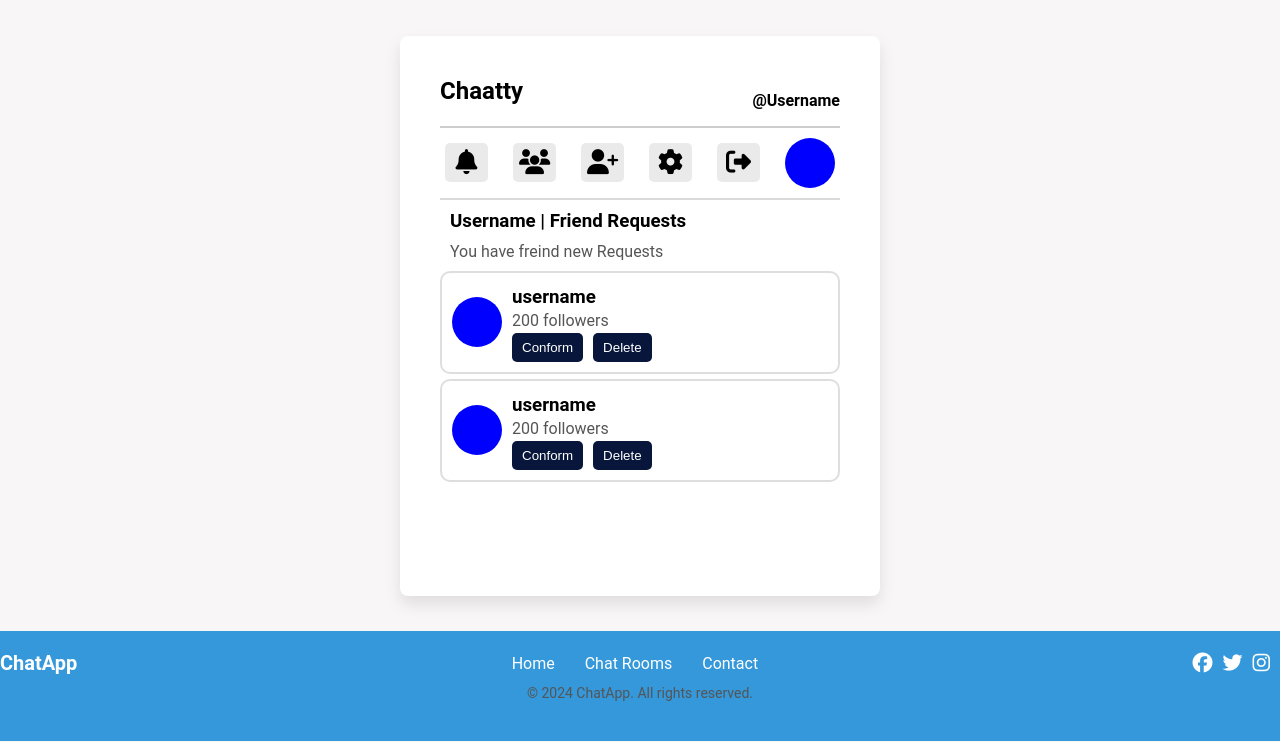
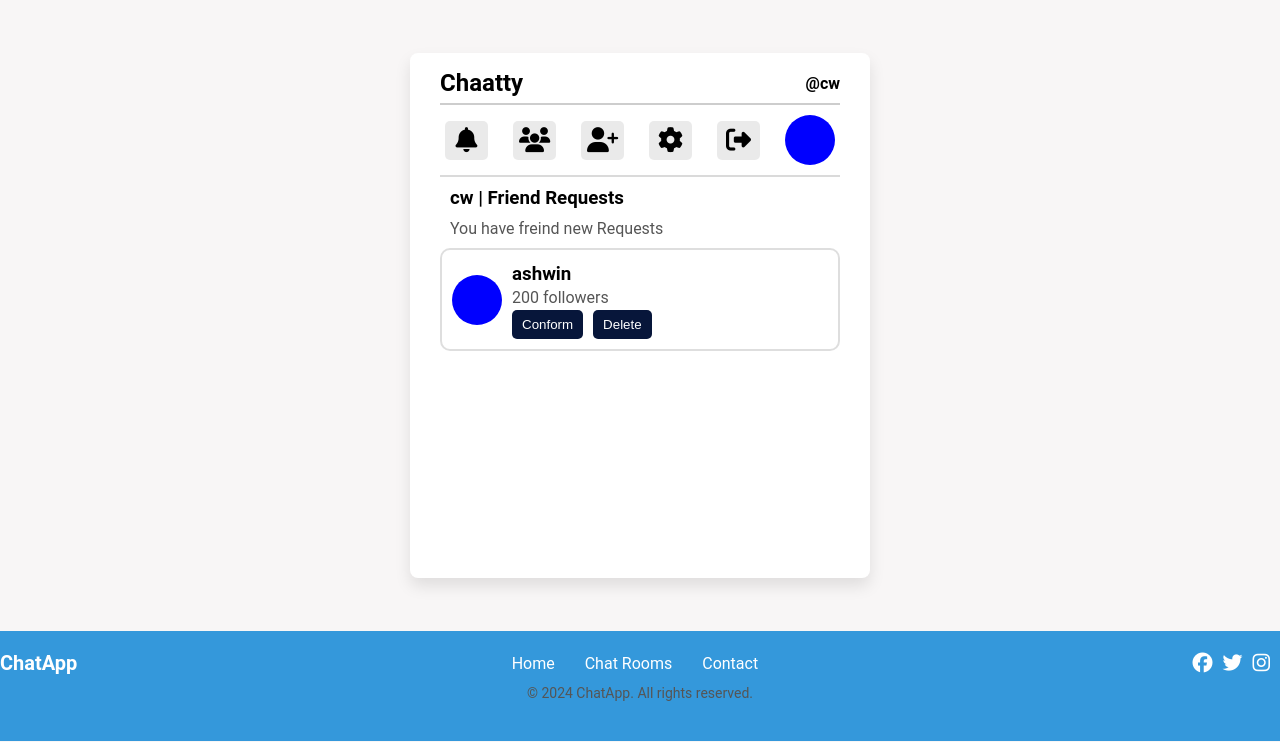
Before and after one commit to ChaitanyaLonarkar/Chat-App, a Django app: page /friend_request/ in a window 1280 px wide. Shown: the part 58-800 px from the top of the page. Run offline with Django 4.2, Linux system fonts and the light colour scheme; a user stored in the database is signed in; data comes from the database, SQL or seed files in the repository; both versions use the stored data as it was after the commit.

Commit message:
added accept friend request feature

```diff
--- a/mychatapp/views.py
+++ b/mychatapp/views.py
@@ -86,7 +86,10 @@ def add_friend(request):
 
 @login_required(login_url='/login')
 def friend_request(request):
-    return render(request,'friend_request.html')
+    user=request.user
+    friend_request=FriendRequest.objects.filter(receiver=user)
+    context={"f_friends":friend_request}
+    return render(request,'friend_request.html',context)
 
 @login_required(login_url='/login')
 def update_profile(request):
@@ -133,8 +136,14 @@ def logout_page(request):
 @login_required(login_url='/login')
 def send_friend_request(request):
     data =json.loads(request.body)
-    # user_id=data['id']
     user=get_user_model()
-    receiver=User.objects.get(id=data)
+    receiver=user.objects.get(id=data)
     friend_request=FriendRequest.objects.create(sender=request.user,receiver=receiver)
     return JsonResponse('chat',safe=False)
+
+# @login_required(login_url='/login')
+def accept_friend_request(request):
+    data =json.loads(request.body)
+    user=get_user_model()
+    receiver=user.objects.get(id=data)
+    return JsonResponse('it is working',safe=False)
--- a/static/css/home.css
+++ b/static/css/home.css
@@ -3,10 +3,11 @@
   justify-content: space-between;
   align-items: center;
   border-bottom: 2px solid rgba(156, 156, 156, 0.5);
-  height: 50px;
+  height: 35px;
 }
-.headerr h2 {
+.headerr h2 ,.headerr h4 {
   /* align-items: center; */
+  margin-bottom: 5px;
   margin-top: 0px;
 }
 .navigation {
@@ -97,11 +98,12 @@
 }
 .suggestion{
   overflow-y: scroll;
-  height:290px;
+  height:305px;
 }
 /* width */
 ::-webkit-scrollbar {
   width: 10px;
+
 }
 
 /* Track */
--- a/static/css/style.css
+++ b/static/css/style.css
@@ -12,7 +12,7 @@ body {
 .container {
     text-align: center;
     background-color: #ffffff;
-    padding: 40px;
+    padding: 15px 30px 30px;
     width: 400px;
     height: 60vh;
     border-radius: 8px;
--- a/templates/add_friend.html
+++ b/templates/add_friend.html
@@ -51,11 +51,11 @@
                        <h3>{{ friend.username }}</h3>
                        <p>200 followers</p>
                       <!-- below line is used for a request is send and when page is refresh then we want the buttons are dsable already once the request is sent  then we use this lines and also related to custom.filter file-->
-                       {% if friend.id|if_id_in_queryset:f_request %}
+                       {% if friend.id|my_custom_filter:f_friends %}
 
                        <div class="btns">
-                        <button class="button add_req disable" data-id={{friend.id}}>Request sent</button>
-                        <button class="button remove" data-id={{friend.id}}>Cancel request</button>
+                        <button class="button add_req disable" data-id={{friend.id}}>Request Sent</button>
+                        <button class="button remove" data-id={{friend.id}}>Cancel Request</button>
                        </div>
                        {% else %}
 
--- a/templates/friend_request.html
+++ b/templates/friend_request.html
@@ -21,7 +21,7 @@
       <div class="container">
         <div class="headerr">
           <h2>Chaatty</h2>
-          <h4>@Username</h4>
+          <h4>@{{request.user}}</h4>
         </div>
         <div class="navigation">
             <a href="{% url "notifications" %}"><i class="fa-solid fa-bell"></i></a>
@@ -33,34 +33,60 @@
           </div>
         <div class="suggestion">
           <div class="user-sug">
-            <h3>Username | Friend Requests</h3>
+            <h3>{{request.user}} | Friend Requests</h3>
             <p>You have freind new Requests</p>
           </div>
+          {% for f_request in f_friends %}
           <div class="new-friend">
             <div class="users"></div>
             <div class="otherr">
-              <h3>username</h3>
+              <h3>{{f_request.sender.username}}</h3>
               <p>200 followers</p>
               <div class="btns">
-                <button class="button">Conform</button>
-                <button class="button">Delete</button>
+                <button class="button conform-btn" data-id={{f_request.sender.id}}>Conform</button>
+                <button class="button delete-btn">Delete</button>
               </div>
             </div>
           </div>
-          <div class="new-friend">
-            <div class="users"></div>
-            <div class="otherr">
-              <h3>username</h3>
-              <p>200 followers</p>
-              <div class="btns">
-                <button class="button">Conform</button>
-                <button class="button">Delete</button>
-              </div>
-            </div>
-          </div>
+          {% endfor %}
+
         </div>
       </div>
     </div>
     {% block footer %}{% include 'footer.html' %}{% endblock footer %}
   </body>
+  <script>
+    let cnfbtn=document.querySelectorAll('.conform-btn')
+
+    for (let btn of cnfbtn){
+      btn.addEventListener('click',addFriend)
+    }
+    async function postJSON(data,btn) {
+      let url="{% url 'send_request' %}"
+      try {
+        const response = await fetch(url, {
+          method: "POST",
+          headers: {
+            "Content-Type": "application/json",
+            'X-CSRFToken': csrftoken
+          },
+          body: JSON.stringify(data),
+        });
+
+        const result = await response.json();
+        console.log("Success:", result);
+
+      }
+      catch (error) {
+        console.error("Error:", error);
+        console.log("sjhdfjksd")
+      }
+    }
+    function addFriend(e){
+      console.log(e.target)
+      const data = e.target.dataset.id
+      postJSON(data);
+    }
+
+  </script>
 </html>
```
Also changed, not shown: db.sqlite3, mychatapp/templatetags/__init__.py (added), mychatapp/templatetags/custom_filter.py (renamed from chatapp/templatetags/custom_filter.py).
